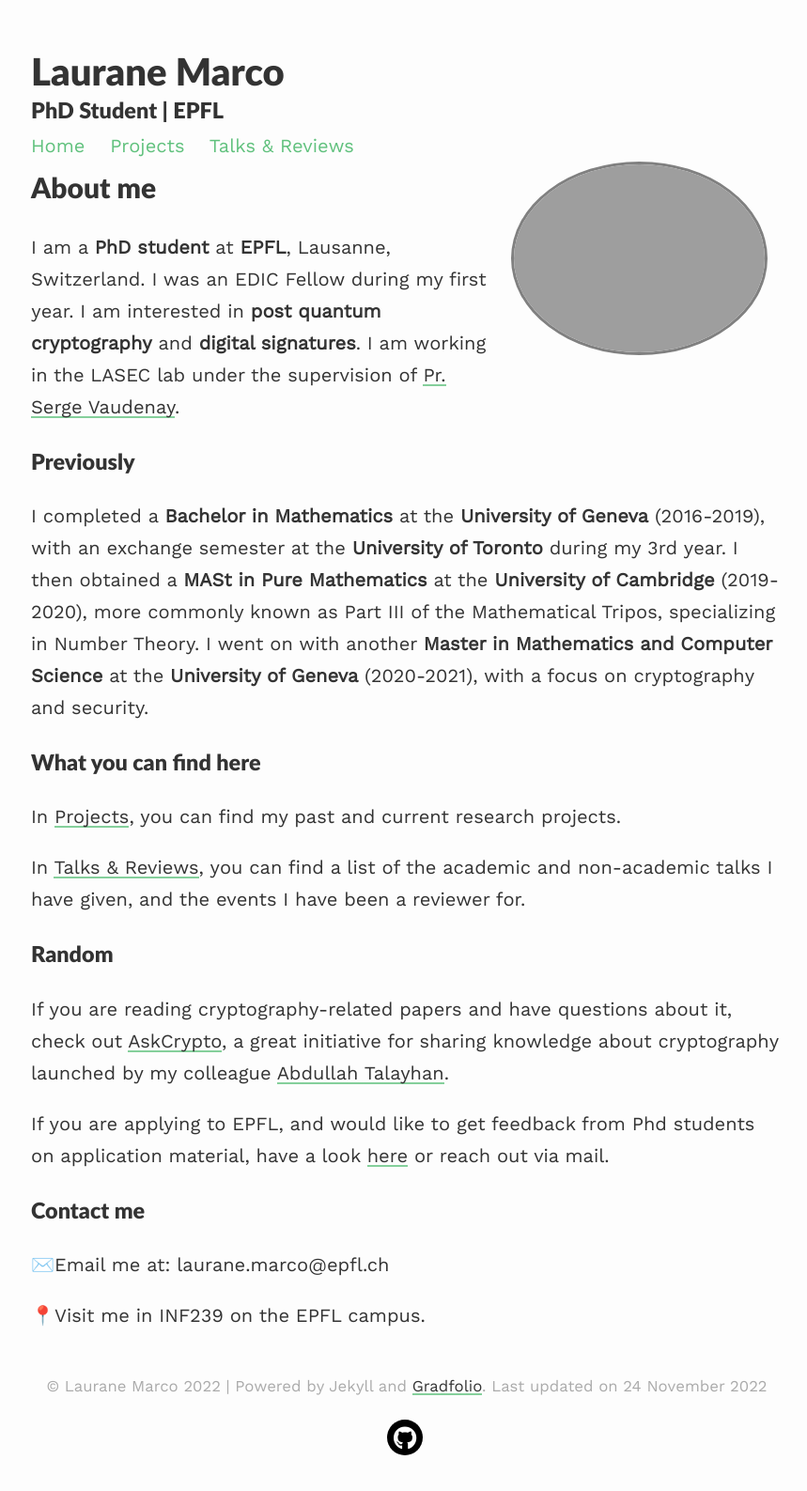
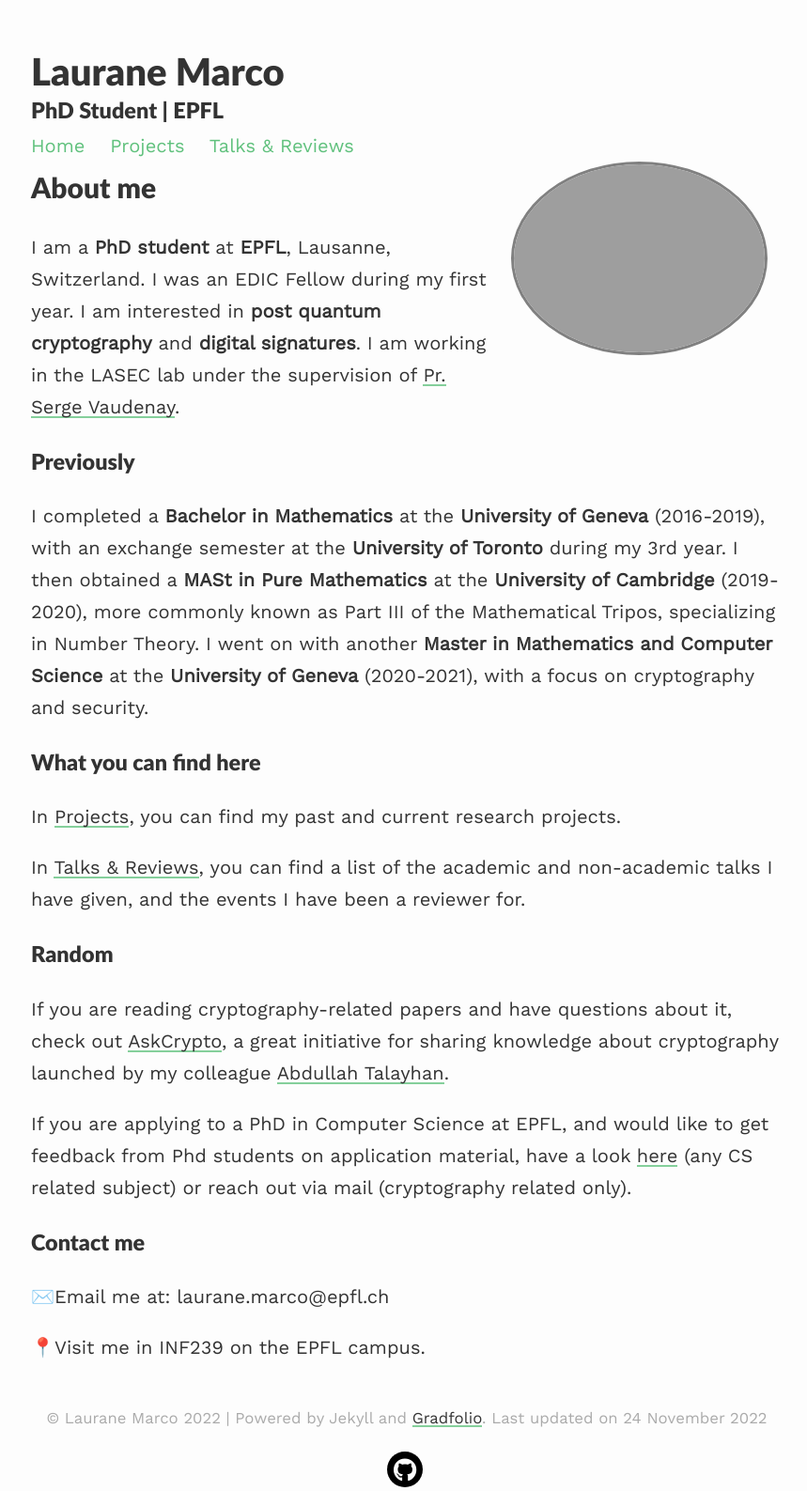
Before and after one commit to lauranemarco/lauranemarco.github.io, a Jekyll site: the page built from index.md, in a window 1280 px wide. Shown: the whole page at 94% size, without its empty margins (207-1066 px from the left). Built offline with Jekyll 4.4.1, drawn with Linux system fonts in a browser that asks for light colours; nearby versions of some CDN libraries; our own code applies the rules of GitHub Pages for plain Markdown files; before the commit the page ends 1553 px from its top, so only the background shows below that.

Commit message:
Update index.md

```diff
--- a/index.md
+++ b/index.md
@@ -26,7 +26,7 @@ In [Talks & Reviews](https://lauranemarco.github.io/talksreviews), you can find
 ### Random
 If you are reading cryptography-related papers and have questions about it, check out [AskCrypto](https://askcryp.to), a great initiative for sharing knowledge about cryptography launched by my colleague [Abdullah Talayhan](https://www.abdullahtalayhan.com).
 
-If you are applying to EPFL, and would like to get feedback from Phd students on application material, have a look [here](https://epic-guide.github.io/ramp) or reach out via mail.
+If you are applying to a PhD in Computer Science at EPFL, and would like to get feedback from Phd students on application material, have a look [here](https://epic-guide.github.io/ramp) (any CS related subject) or reach out via mail (cryptography related only).
 
 ### Contact me
 ✉️Email me at: laurane.marco@epfl.ch
```
